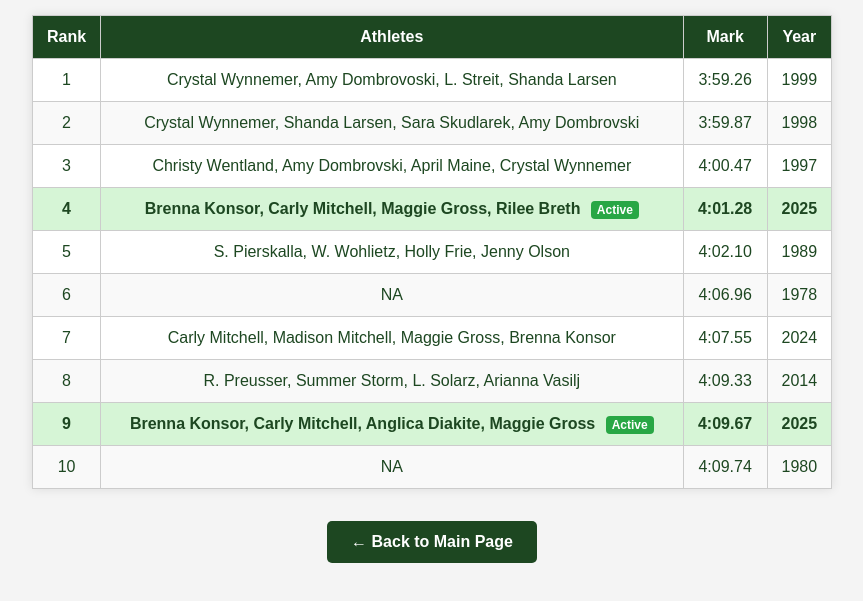
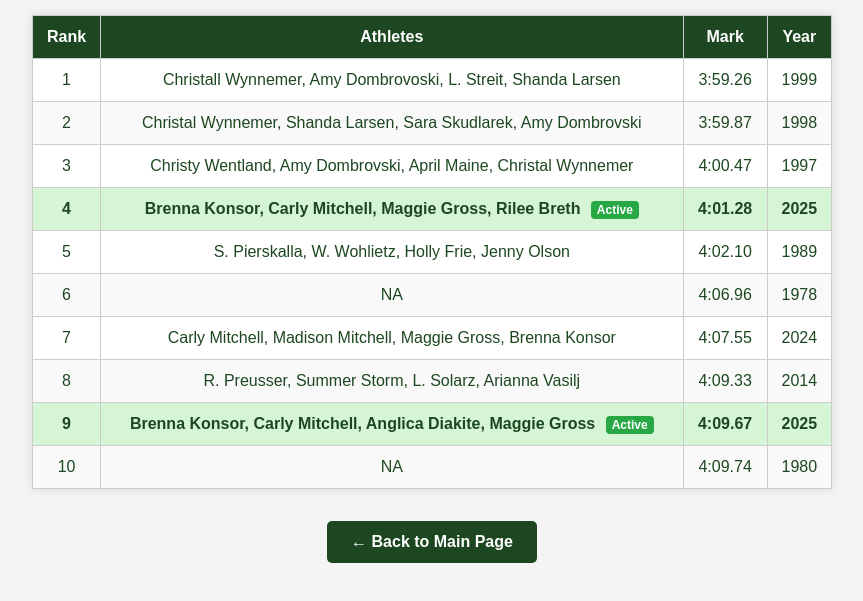
Before and after one commit to Jadarian79/husker-tf-records, a plain HTML site: page 4x4.html in a window 1280 px wide. Shown: the part 91-692 px from the top of the page, without its empty margins (208-1071 px from the left). Drawn offline with Linux system fonts and the light colour scheme.

Commit message:
Update 4x4.html

```diff
--- a/4x4.html
+++ b/4x4.html
@@ -89,9 +89,9 @@
       </tr>
     </thead>
     <tbody>
-      <tr><td>1</td><td>Crystal Wynnemer, Amy Dombrovoski, L. Streit, Shanda Larsen</td><td>3:59.26</td><td>1999</td></tr>
-      <tr><td>2</td><td>Crystal Wynnemer, Shanda Larsen, Sara Skudlarek, Amy Dombrovski</td><td>3:59.87</td><td>1998</td></tr>
-      <tr><td>3</td><td>Christy Wentland, Amy Dombrovski, April Maine, Crystal Wynnemer</td><td>4:00.47</td><td>1997</td></tr>
+      <tr><td>1</td><td>Christall Wynnemer, Amy Dombrovoski, L. Streit, Shanda Larsen</td><td>3:59.26</td><td>1999</td></tr>
+      <tr><td>2</td><td>Christal Wynnemer, Shanda Larsen, Sara Skudlarek, Amy Dombrovski</td><td>3:59.87</td><td>1998</td></tr>
+      <tr><td>3</td><td>Christy Wentland, Amy Dombrovski, April Maine, Christal Wynnemer</td><td>4:00.47</td><td>1997</td></tr>
       <tr class="active"><td>4</td><td>Brenna Konsor, Carly Mitchell, Maggie Gross, Rilee Breth <span class="tag">Active</span></td><td>4:01.28</td><td>2025</td></tr>
       <tr><td>5</td><td>S. Pierskalla, W. Wohlietz, Holly Frie, Jenny Olson</td><td>4:02.10</td><td>1989</td></tr>
       <tr><td>6</td><td>NA</td><td>4:06.96</td><td>1978</td></tr>
```
